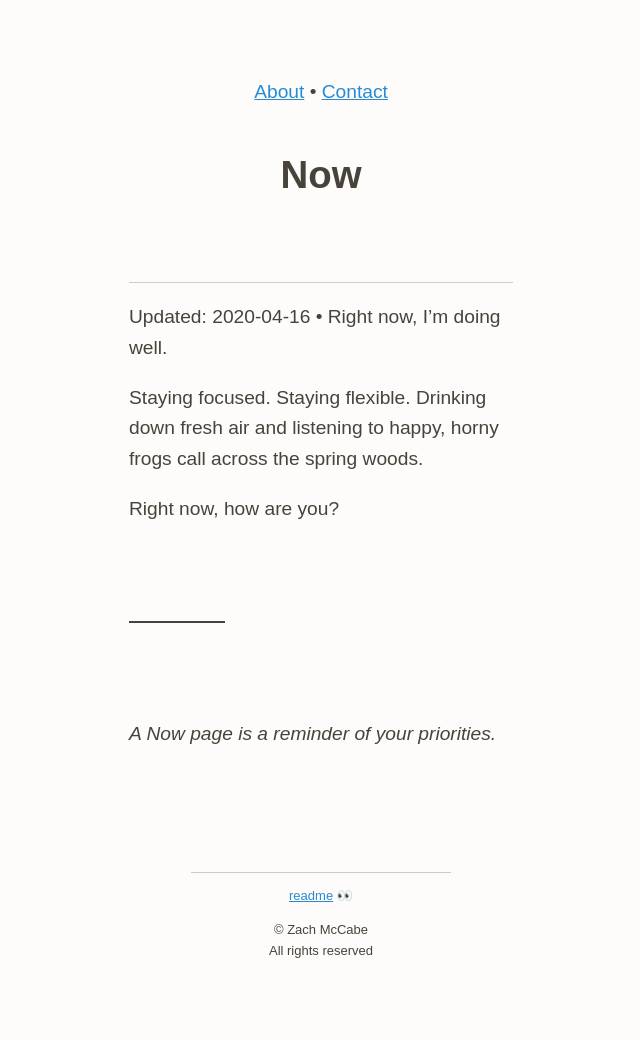
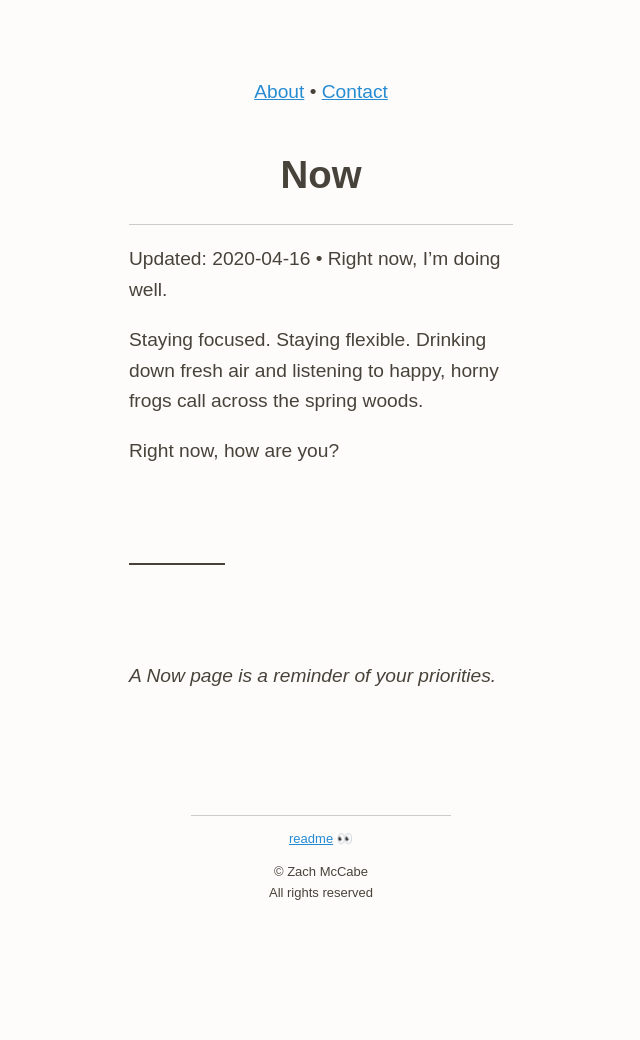
Before and after one commit to zachmccabe/zachmccabe.github.io, a Jekyll site: the page built from now.md, in a window 1280 px wide. Shown: the whole page, without its empty margins (319-959 px from the left). Built offline with Jekyll 4.4.1, drawn with Linux system fonts in a browser that asks for light colours; after the commit the page ends 917 px from its top, so only the background shows below that.

Commit message:
Update kaoliang_33.html

```diff
--- a/_includes/kaoliang_33.html
+++ b/_includes/kaoliang_33.html
@@ -24,7 +24,7 @@ header, footer {
 }
 
 header {
-  margin: 0 auto 3em;
+  margin: 0 auto;
   padding: 0;
 }
 
@@ -35,7 +35,7 @@ header nav {
 footer {
   font-size: small;
   margin: 0 auto;
-  padding: 5em 0;
+  padding: 5em 0 0;
 }
 
 
@@ -62,9 +62,9 @@ footer {
 }
 
 .xtop20 {
-border-top: 1px solid #ccc;
+  border-top: 0.1rem solid #ccc;
   width: 100%;
-max-width:20em;
+  max-width: 20em;
   margin: 0 auto;
   padding: 0 auto;
 }
@@ -92,7 +92,7 @@ hr {
   background-color: currentColor;
   border: none;
   color: currentColor;
-  height: 0.1em;
+  height: 0.1rem;
   margin: 5em 0 5em;
   padding: 0;
   width: 5em;
```
Lines whose indentation alone changed are shown as unchanged.
